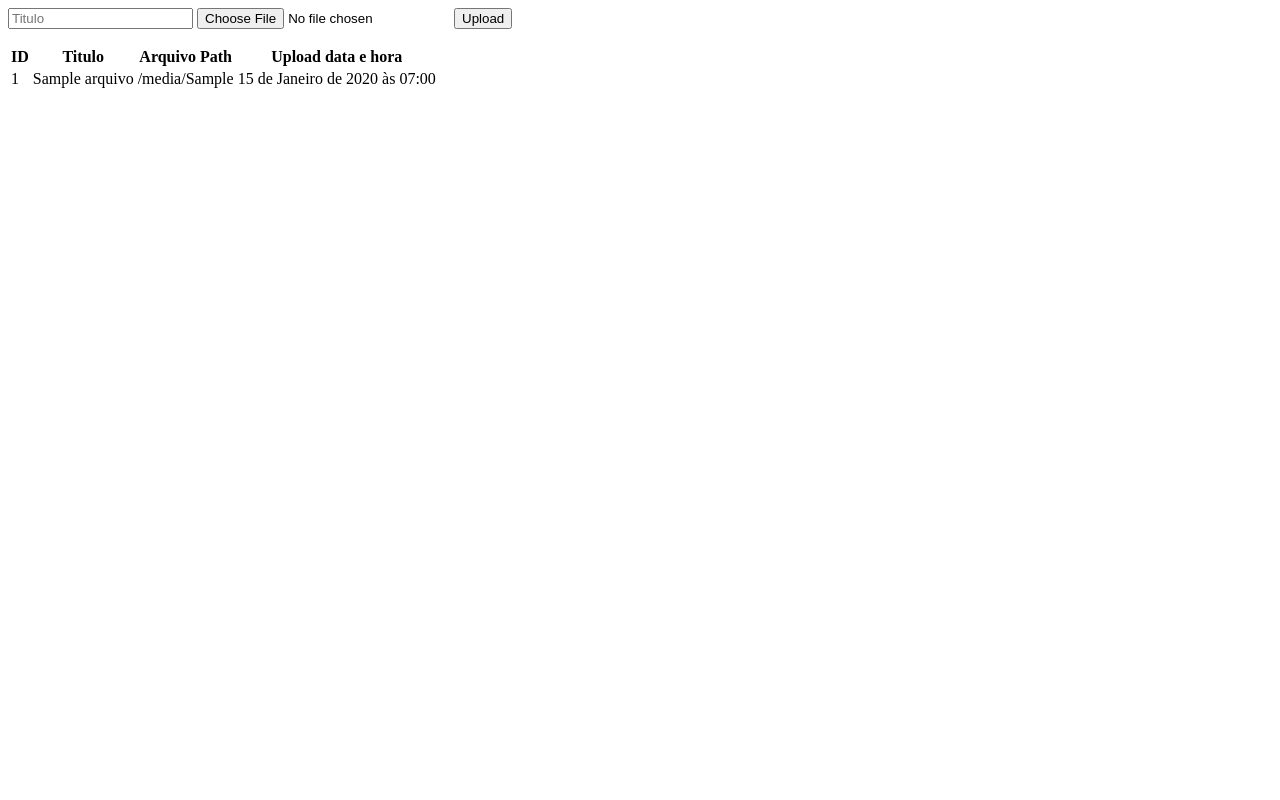
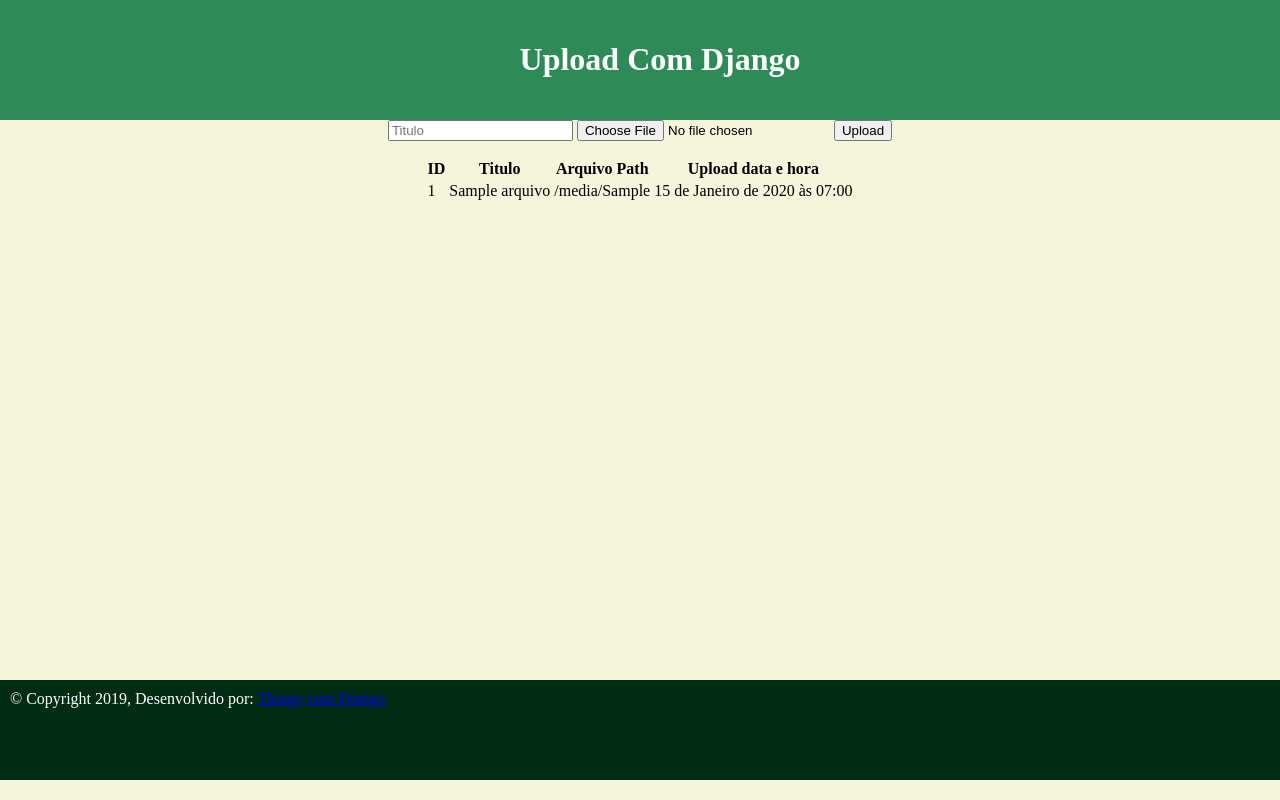
Before and after one commit to ThiiagoArcanjo/uploadComDjango, a Django app: page / in a window 1280 px wide. Run offline with Django 4.2, Linux system fonts and the light colour scheme; tables that the repository leaves empty hold one stand-in row (values such as "Sample post"); parts of the project's set-up code (start-up, migrations or seed data) failed here and were passed over.

Commit message:
Adicionando css e fonte de pesquisa

```diff
--- /dev/null
+++ b/mysite/uploadcompython/static/css/uploadcompython.css
@@ -0,0 +1,43 @@
+html, body{
+    margin: 0;
+    padding: 0;
+    height: 100%;
+    width: 100%;
+    background-color: beige;
+}
+
+.conteudo{
+    margin: 0;
+    padding: 0;
+    height: 100%;
+    width: 100%;
+    text-align: center;
+}
+
+.cabecalho{
+    padding: 20px 20px;
+    width: 100%;
+    height: 10%;
+    background-color: seagreen;
+    color: white;
+}
+
+
+.table{
+    text-align: center;
+}
+
+.centro{
+    width: 100%;
+    height: 70%;
+}
+
+.rodape{
+    padding: 10px 10px;
+    background-color:  rgb(1, 44, 20);
+    color: white;
+    text-align: left;
+    width:100%;
+    height: 10%;
+
+}
--- a/mysite/uploadcompython/templates/uploadcompython/upload-arquivo.html
+++ b/mysite/uploadcompython/templates/uploadcompython/upload-arquivo.html
@@ -2,8 +2,15 @@
 <html>
     <head>
         <title>Upload Com Django</title>
+        <link rel="stylesheet" href="{% static 'css/uploadcompython.css' %}">
     </head>
     <body>
+        <div class="conteudo">
+            <div class="cabecalho">
+                <h1>Upload Com Django</h1>
+            </div>
+
+            <div  class="centro">
                 <div class="upar">
                     <form  method="POST" enctype="multipart/form-data">
                         <input type="text" name="tituloArquivo" placeholder="Titulo">
@@ -14,7 +21,7 @@
                 </div>
 
                 <div class="mostrar">
-            <table>
+                    <table align="center">
                         <tr>
                             <th>ID</th>
                             <th>Titulo</th>
@@ -32,5 +39,13 @@
                     </table>
                 </div>
 
+            </div>
+
+            <div class="rodape">
+                <span class="copy">
+                    &copy; Copyright 2019, Desenvolvido por: <a href="https://github.com/ThiiagoArcanjo">Thiago</a>  <a href="https://www.djangoproject.com/">com Django</a>
+                </span>
+            </div>
+        </div>
     </body>
 </html>
```
Also changed, not shown: mysite/db.sqlite3. Lines whose indentation alone changed are shown as unchanged.
